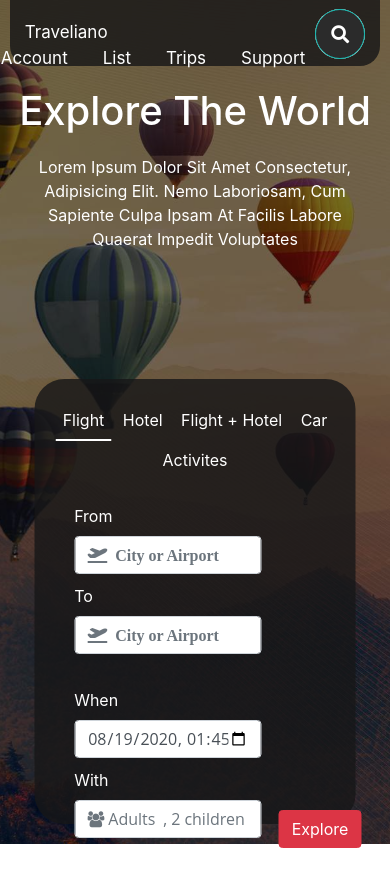
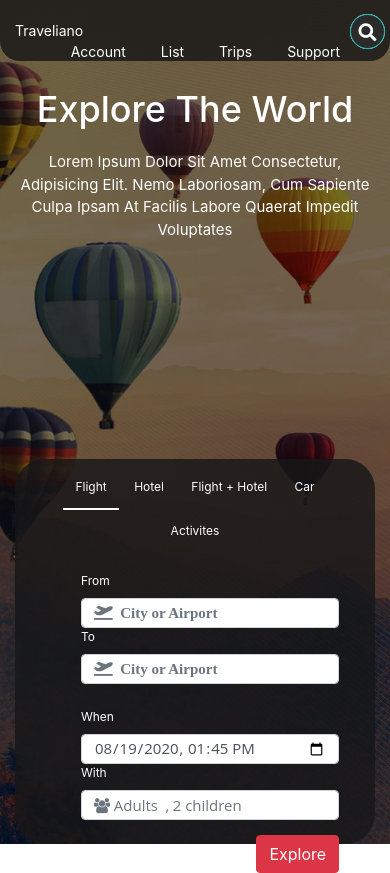
Before and after one commit to AhmedReda431/Traveliano, a plain HTML site: page index.html in a window 390 px wide. Before the commit the page ends 850 px from the top, so only its background shows below. Drawn offline with nearby package versions, Linux system fonts and the light colour scheme.

Commit message:
Update media.css

```diff
--- a/css/media.css
+++ b/css/media.css
@@ -1,4 +1,71 @@
-@media(max-width:766.98px){
+@media (max-width: 575.98px) {
+  .shaded-wrapper nav {
+    width: 100%;
+    font-size: 14px;
+    padding: 20px 0;
+  }
+  .shaded-wrapper nav .nav-holder .search {
+    top: -27px;
+    right: -10px;
+  }
+  .shaded-wrapper nav .nav-holder .search span {
+    width: 35px;
+    height: 35px;
+    line-height: 35px;
+  }
+  .shaded-wrapper nav .nav-holder .search input {
+    width: 35px;
+    height: 35px;
+  }
+  .shaded-wrapper nav .nav-holder .links {
+    margin-right: 0;
+  }
+  .shaded-wrapper .intro {
+    margin-top: 7%;
+    margin-bottom: 0;
+  }
+  .shaded-wrapper .intro h1 {
+    font-size: 36px;
+    margin-bottom: 20px;
+  }
+  .shaded-wrapper .intro p {
+    width: 100%;
+    font-size: 15px;
+  }
+  .shaded-wrapper .myTaps {
+    font-size: 12px;
+  }
+  .shaded-wrapper .myTaps .tap-holder .tab {
+    margin-bottom: 20px;
+  }
+  .form-control {
+    height: 30px;
+    font-size: 15px;
+  }
+  .myTabLinks .row {
+    display: block;
+  }
+  .shaded-wrapper .myTaps .tap-holder .myTabLinks {
+    width: 87%;
+  }
+  .shaded-wrapper .myTaps .submit-button {
+    right: 0px;
+    bottom: -53px;
+  }
+  .shaded-wrapper .myTaps .tap-holder .tab .tabLinks {
+    padding: 12px;
+  }
+  .shaded-wrapper .myTaps {
+    width: 100%;
+  }
+  .shaded-wrapper .myTaps .tap-holder {
+    height: 385px;
+  }
+  .shaded-wrapper .myTaps {
+    transform: translate(-50%);
+  }
+}
+@media (min-width: 576px) and (max-width: 766.98px) {
   .shaded-wrapper nav {
     padding: 20px 0px;
     width: 95%;
@@ -8,7 +75,7 @@
     margin-right: 25px;
   }
   .shaded-wrapper .myTaps .tap-holder .tab .tabLinks {
-        padding: 7px;
+    padding: 20px 13px;
   }
   .shaded-wrapper .myTaps .tap-holder .myTabLinks {
     position: relative;
@@ -17,30 +84,49 @@
     text-align: left;
   }
   .shaded-wrapper .intro {
-        margin-top: 3%;
+    margin-top: 10%;
+    margin-bottom: 0;
   }
   .shaded-wrapper .intro h1 {
     font-size: 40px;
   }
-    .shaded-wrapper .intro p{
+  .shaded-wrapper .intro p {
     width: 97%;
-    }
-    .myTabLinks .row{
-        display: block;
   }
   .shaded-wrapper .myTaps .tap-holder {
     color: #fff;
-        padding: 22px 3%;
+    padding: 5px 5%;
+    height: 330px;
   }
-    .shaded-wrapper .myTaps .tap-holder{
-        height: 445px;
+  .form-control {
+    margin-bottom: 10px;
   }
-    .form-control{
-        margin-bottom: 10px;
+  .shaded-wrapper nav {
+    width: 98%;
+    padding: 20px 5px;
+  }
+  .shaded-wrapper .myTaps .tap-holder .tab .tabLinks {
+    padding: 20px 15px;
+  }
+  .shaded-wrapper .myTaps .tap-holder .myTabLinks {
+    width: 100%;
+  }
+  .shaded-wrapper .myTaps .submit-button {
+    right: 0;
+    bottom: -55px;
+  }
+  .shaded-wrapper .myTaps .tap-holder .myTabLinks .tabContent {
+    padding-left: 0;
+  }
+  .shaded-wrapper .myTaps .tap-holder .tab {
+    margin-bottom: 20px;
+  }
+  .form-control {
+    height: 30px;
   }
 }
 
-@media(min-width:767px) and (max-width:991.98px){
+@media (min-width: 767px) and (max-width: 991.98px) {
   .shaded-wrapper nav {
     padding: 20px;
   }
@@ -59,7 +145,7 @@
     right: 0;
     bottom: -54px;
   }
-    .shaded-wrapper .myTaps .tap-holder{
+  .shaded-wrapper .myTaps .tap-holder {
     height: 340px;
   }
   .shaded-wrapper .intro {
```
Lines whose indentation alone changed are shown as unchanged.
